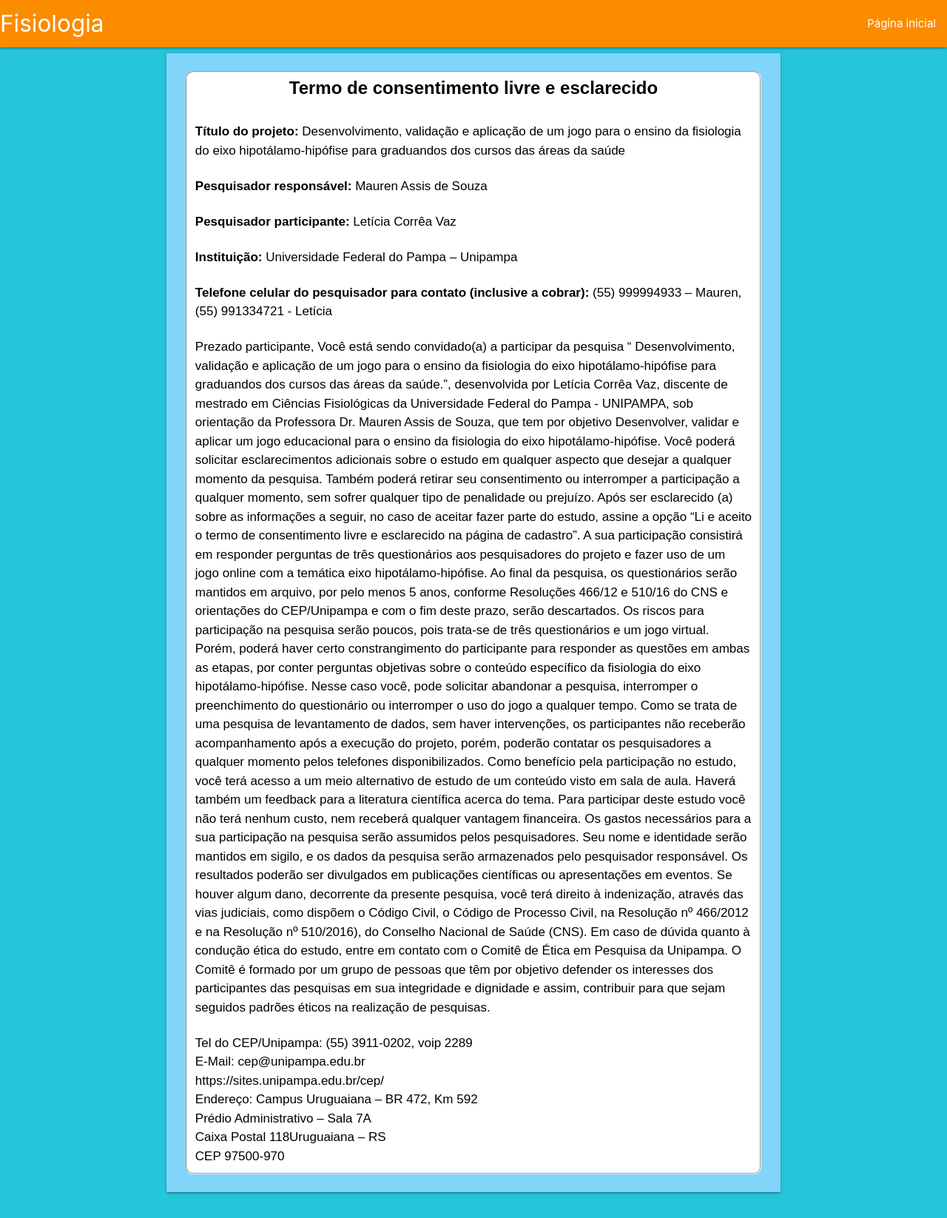
After one commit to leeticiavaz/Jogodefisiologia, a PHP site: page /usuario/termo_de_consentimento.html in a window 1280 px wide. The commit adds this page. Shown: the whole page at 74% size. Run offline with PHP 8.4, Linux system fonts and the light colour scheme.

Commit message:
Atualizações

```diff
--- a/actions/cadastrar.php
+++ b/actions/cadastrar.php
@@ -33,6 +33,8 @@ $fase = $_POST['fase'];
 $recnivel = 0;
 $recfase = 1;
 
+$genero = $_POST['genero'];
+
 
 $avatar = $_POST['avatar'];
 
@@ -58,7 +60,7 @@ if(mysqli_num_rows($select) > 0){
   <?php
         die;
     }else{
-        $query = "INSERT INTO cadastro (nome, nick, dataNasc,curso,matricula,semestre,ano,email,senha, avatar, nivel, fase, recnivel, recfase) VALUES ('$nome', '$nick', '$dataNasc','$curso','$matricula','$semestre','$ano','$email','$senha','$avatar', $nivel, $fase, $recnivel, $recfase)";
+        $query = "INSERT INTO cadastro (nome, nick, dataNasc,curso,matricula,semestre,ano,email,senha, genero, avatar, nivel, fase, recnivel, recfase) VALUES ('$nome', '$nick', '$dataNasc','$curso','$matricula','$semestre','$ano','$email','$senha', '$genero', '$avatar', $nivel, $fase, $recnivel, $recfase)";
         $insert = mysqli_query($connect,$query);
 
     if($insert){
--- a/index.html
+++ b/index.html
@@ -27,9 +27,9 @@
 		<p align="center"><img src="logo.gif" loop="100" style="width: 30%"></p>
 		<div align="center">
 		<a class="waves-effect waves-light btn-large indigo darken-4
-" style="width: 30%; font-family: arial; font-size: 25px;" href="usuario/login.php">Login</a><br><br>
+" style="width: 30%; font-family: arial; font-size: 30px;" href="usuario/login.php">Login</a><br><br>
 		<a href="usuario/cadastro.php" class="waves-effect waves-light btn-large indigo darken-4
-" style="width: 30%; font-family: arial; font-size: 25px;" >Cadastre-se</a>
+" style="width: 30%; font-family: arial; font-size: 28px;" >Cadastre-se</a>
 		</div>
 	</div>
 </div>
--- a/usuario/login.php
+++ b/usuario/login.php
@@ -30,7 +30,7 @@
       <div class="card white">
         <nav>
           <div class="nav-wrapper #4a148c purple darken-4">
-           <a class="brand-logo center">Login</a>
+           <a class="brand-logo center" style="font-size: 35px">Login</a>
            </div>
   </nav>
         <div class="card-content white-text">
@@ -38,11 +38,11 @@
           <form action="../actions/logar.php" method="post">
 
         <div align="center">
-        <div id="font" align="center"> <p style=" color: black; font-size: 30px; font-weight: bold; text-align: left;"> Email * </p></div>
+        <div id="font" align="center"> <p style=" color: black; font-size: 35px; font-weight: bold; text-align: left;"> Email * </p></div>
         <input placeholder="Digite aqui seu email" id="text2" name="email" type="email" class="validate" required>
         <br>
         <br>
-        <div id="font" align="center"> <p style=" color: black; font-size: 30px; font-weight: bold; text-align: left;"> Senha * </p></div>
+        <div id="font" align="center"> <p style=" color: black; font-size: 35px; font-weight: bold; text-align: left;"> Senha * </p></div>
         <input placeholder="Digite aqui seu email" id="text2" name="senha" type="password" class="validate" required>
         </div>
 
--- /dev/null
+++ b/usuario/termo_de_consentimento.html
@@ -0,0 +1,70 @@
+<!DOCTYPE html>
+<html>
+<head>
+	<title>Termo de consetimento</title>
+	<meta charset="utf-8">
+  <script type="text/javascript" src="../jquery-3.4.1.js"></script>
+	<script src="../materialize/js/materialize.min.js"></script>
+    <link rel="stylesheet" href="../materialize/css/materialize.min.css">
+    <link rel="stylesheet" type="text/css" href="estilo.css">
+</head>
+<body bgcolor="#26c6da">
+
+<!-- navbar -->
+<nav>
+    <div class="nav-wrapper #fb8c00 orange darken-1">
+      <a href="#" class="brand-logo left">Fisiologia</a>
+      <ul id="nav-mobile" class="right hide-on-med-and-down">
+        <li><a href="../index.html">Página inicial</a></li>
+      </ul>
+    </div>
+  </nav>
+
+ <div class="row">
+    <div class="col m8 s12 push-m2">
+      <div class="card #81d4fa light-blue lighten-3">
+        <div class="card-content white-text">
+          <fieldset style="background-color: white; border-radius: 10px;">
+          <span class="card-title center" style="font-family: arial; font-weight: bold; color: black;">Termo de consentimento livre e esclarecido</span><br>
+          <p><b>Título do projeto:</b> Desenvolvimento, validação e aplicação de um jogo para o ensino da fisiologia do eixo hipotálamo-hipófise para graduandos dos cursos das áreas da saúde</p><br>
+<p><b>Pesquisador responsável:</b> Mauren Assis de Souza </p> <br>
+<p><b>Pesquisador participante:</b> Letícia Corrêa Vaz </p><br>
+<p><b>Instituição:</b> Universidade Federal do Pampa – Unipampa</p><br>
+<p><b>Telefone celular do pesquisador para contato (inclusive a cobrar):</b> (55) 999994933 – Mauren, (55) 991334721 - Letícia</p><br>
+
+<p>
+Prezado participante,
+
+Você está sendo convidado(a) a participar da pesquisa “ Desenvolvimento, validação e aplicação de um jogo para o ensino da fisiologia do eixo hipotálamo-hipófise para graduandos dos cursos das áreas da saúde.”, desenvolvida por Letícia Corrêa Vaz, discente de mestrado em Ciências Fisiológicas da Universidade Federal do Pampa - UNIPAMPA, sob orientação da Professora Dr. Mauren Assis de Souza, que tem por objetivo Desenvolver, validar e aplicar um jogo educacional para o ensino da fisiologia do eixo hipotálamo-hipófise.
+Você poderá solicitar esclarecimentos adicionais sobre o estudo em qualquer aspecto que desejar a qualquer momento da pesquisa. Também poderá retirar seu consentimento ou interromper a participação a qualquer momento, sem sofrer qualquer tipo de penalidade ou prejuízo.
+Após ser esclarecido (a) sobre as informações a seguir, no caso de aceitar fazer parte do estudo, assine a opção “Li e aceito o termo de consentimento livre e esclarecido na página de cadastro”.
+A sua participação consistirá em responder perguntas de três questionários aos pesquisadores do projeto e fazer uso de um jogo online com a temática eixo hipotálamo-hipófise. Ao final da pesquisa, os questionários serão mantidos em arquivo, por pelo menos 5 anos, conforme Resoluções 466/12 e 510/16 do CNS e orientações do CEP/Unipampa e com o fim deste prazo, serão descartados.
+Os riscos para participação na pesquisa serão poucos, pois trata-se de três questionários e um jogo virtual. Porém, poderá haver certo constrangimento do participante para responder as questões em ambas as etapas, por conter perguntas objetivas sobre o conteúdo específico da fisiologia do eixo hipotálamo-hipófise. Nesse caso você, pode solicitar abandonar a pesquisa, interromper o preenchimento do questionário ou interromper o uso do jogo a qualquer tempo. Como se trata de uma pesquisa de levantamento de dados, sem haver intervenções, os participantes não receberão acompanhamento após a execução do projeto, porém, poderão contatar os pesquisadores a qualquer momento pelos telefones disponibilizados.
+Como benefício pela participação no estudo, você terá acesso a um meio alternativo de estudo de um conteúdo visto em sala de aula. Haverá também um feedback para a literatura científica acerca do tema.
+Para participar deste estudo você não terá nenhum custo, nem receberá qualquer vantagem financeira. Os gastos necessários para a sua participação na pesquisa serão assumidos pelos pesquisadores.
+Seu nome e identidade serão mantidos em sigilo, e os dados da pesquisa serão armazenados pelo pesquisador responsável. Os resultados poderão ser divulgados em publicações científicas ou apresentações em eventos.
+Se houver algum dano, decorrente da presente pesquisa, você terá direito à indenização, através das vias judiciais, como dispõem o Código Civil, o Código de Processo Civil, na Resolução nº 466/2012 e na Resolução nº 510/2016), do Conselho Nacional de Saúde (CNS).
+
+Em caso de dúvida quanto à condução ética do estudo, entre em contato com o Comitê de Ética em Pesquisa da Unipampa. O Comitê é formado por um grupo de pessoas que têm por objetivo defender os interesses dos participantes das pesquisas em sua integridade e dignidade e assim, contribuir para que sejam seguidos padrões éticos na realização de pesquisas.
+
+</p><br>
+<p>Tel do CEP/Unipampa: (55) 3911-0202, voip 2289 </p>
+<p>E-Mail: cep@unipampa.edu.br </p>
+<p>https://sites.unipampa.edu.br/cep/</p>
+<p>Endereço: Campus Uruguaiana – BR 472, Km 592 </p>
+<p>Prédio Administrativo – Sala 7A</p>
+<p>Caixa Postal 118Uruguaiana – RS </p>
+<p>CEP 97500-970</p>
+          </fieldset>
+        </div>
+      </div>
+    </div>
+  </div>
+
+<style type="text/css">
+  p{
+     color: black;
+     font-size: 17px;
+     font-family: arial;
+  }
+</style>
```
Also changed, not shown: adm/addBd.php (+9 -1 lines), adm/updateQuestao.php (+9 -1 lines), busca.php (+10 -2 lines), fases/fase1/fase1formq1.php (+3 -33 lines), fases/fase1/nivel1.php (+47 -12 lines), fisiologia.sql (+4 -3 lines), rankingpont.php (+11 -3 lines), usuario/cadastro.php (+36 -7 lines), back/background.jpg, usuario/avatar1.png, usuario/avatar2.png, usuario/avatar3.png (added), usuario/avatar4.png (added), usuario/termo_de_consentimento.php (deleted).
